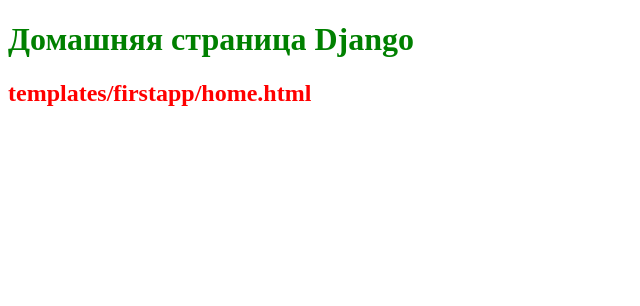
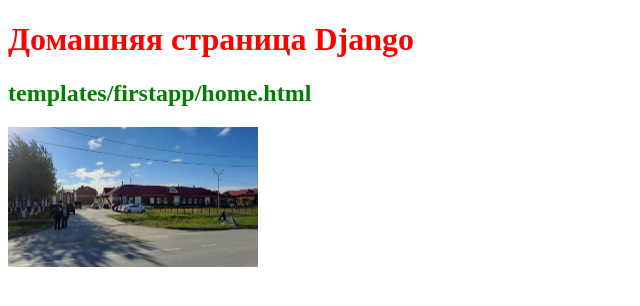
Before and after one commit to Serega4x4/Web_1, a Django app: page / in a window 1280 px wide. Shown: the top 306 px of the page, without its empty margins (0-640 px from the left). Run offline with Django 4.2, Linux system fonts and the light colour scheme.

Commit message:
load 'static'

```diff
--- a/hello/hello/settings.py
+++ b/hello/hello/settings.py
@@ -110,6 +110,9 @@
 # https://docs.djangoproject.com/en/4.1/howto/static-files/
 
 STATIC_URL = 'static/'
+STATICFILES_DIRS = [
+    os.path.join(BASE_DIR, "static")
+]
 
 # Default primary key field type
 # https://docs.djangoproject.com/en/4.1/ref/settings/#default-auto-field
--- /dev/null
+++ b/hello/static/css/styles.css
@@ -0,0 +1,3 @@
+body h1{color: red;}
+body h2{color: green;}
+img{width:250px;}
--- a/hello/templates/firstapp/home.html
+++ b/hello/templates/firstapp/home.html
@@ -1,14 +1,16 @@
 <!DOCTYPE html>
+
+{% load static %}
+
 <html lang="en">
 <head>
-    <style>h1 {color: red;}</style>
-    <style>h2 {color: blue; font-sixe: 22px;}</style>
-
     <meta charset="UTF-8">
     <title>Привет Django</title>
+    <link href="{% static 'css/styles.css' %}" rel="stylesheet">
 </head>
 <body>
-    <h1 style="color: green">Домашняя страница Django</h1>
-    <h2 style="color: red">templates/firstapp/home.html</h2>
+    <h1>Домашняя страница Django</h1>
+    <h2>templates/firstapp/home.html</h2>
+    <img src="{% static 'images/image1.jpg' %}">
 </body>
 </html>
```
Also changed, not shown: hello/static/images/image1.jpg (added).
